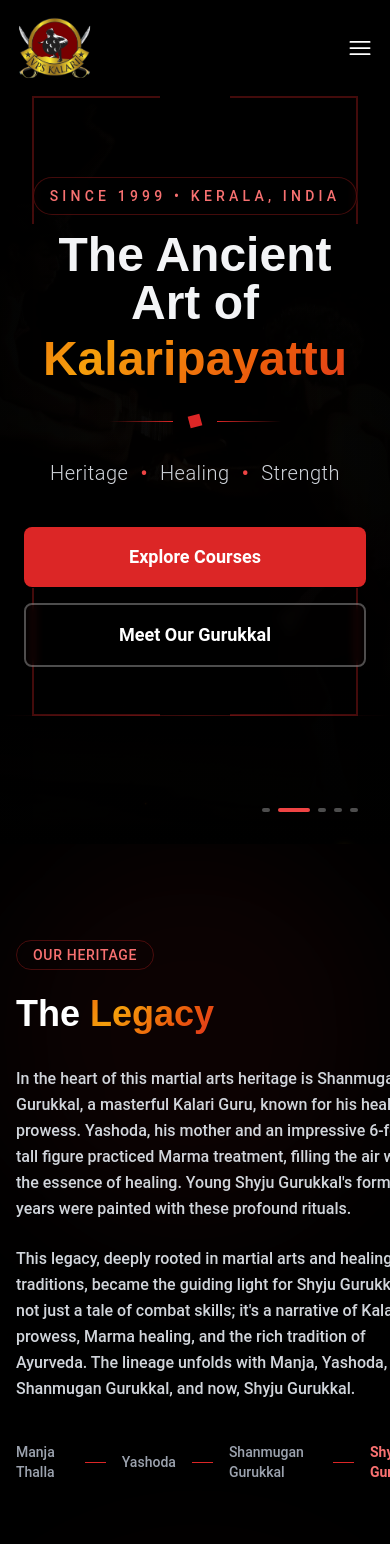
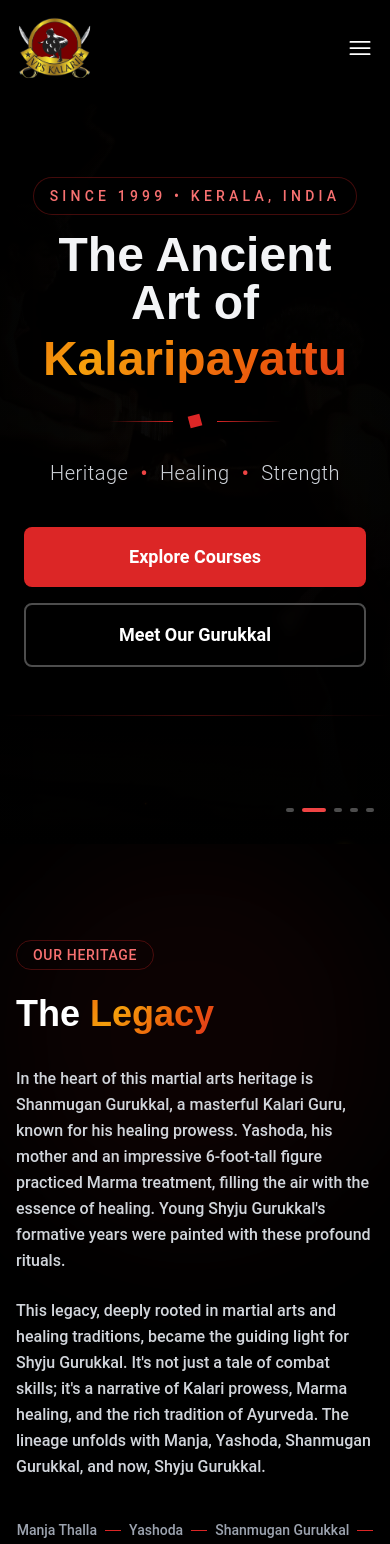
Before and after one commit to manojLuffy/vps-kalari, a React (Create React App) app: page / in a window 390 px wide. Shown: the top 1544 px of the page. Built offline with nearby package versions, Linux system fonts and the light colour scheme.

Commit message:
mobile design fixes

```diff
--- a/src/component/Common/Footer.js
+++ b/src/component/Common/Footer.js
@@ -199,12 +199,12 @@ function Footer() {
 								Our Branches
 							</motion.h4>
 							<div className="space-y-2 text-gray-300 text-sm">
-								<p>
-									<span className="font-semibold text-red-400/80">Kerala:</span>{" "}
+								<p className="break-words">
+									<span className="font-semibold text-red-400/80 block sm:inline">Kerala:</span>{" "}
 									<span className="text-gray-400">Mezhathoor, Koottanad | Kavupra | Vattamkullam | Panjal, Shornur | Cheruthiruthi</span>
 								</p>
-								<p>
-									<span className="font-semibold text-red-400/80">Outside Kerala:</span>{" "}
+								<p className="break-words">
+									<span className="font-semibold text-red-400/80 block sm:inline">Outside Kerala:</span>{" "}
 									<span className="text-gray-400">Bengaluru | Gwalior | Nashik | Kolkata</span>
 								</p>
 							</div>
--- a/src/component/Community.jsx
+++ b/src/component/Community.jsx
@@ -153,7 +153,7 @@ const Community = () => {
 	];
 
 	return (
-		<div className="bg-black min-h-screen">
+		<div className="bg-black min-h-screen overflow-x-hidden">
 			<Helmet>
 				<title>Community Impact | VPS Kalari</title>
 				<meta property="og:title" content="Community Impact | VPS Kalari" />
--- a/src/component/Courses.jsx
+++ b/src/component/Courses.jsx
@@ -203,7 +203,7 @@ const Courses = () => {
 	}, []);
 
 	return (
-		<div className="bg-black min-h-screen">
+		<div className="bg-black min-h-screen overflow-x-hidden">
 			<Helmet>
 				<title>Courses | VPS Kalari</title>
 				<meta property="og:title" content="VPS Kalari | Authentic Kalaripayattu School in Kerala" />
--- a/src/component/Main.jsx
+++ b/src/component/Main.jsx
@@ -237,27 +237,27 @@ const Hero = () => {
 					transition={{ duration: 10, repeat: Infinity, ease: "easeInOut", delay: 2 }}
 				/>
 
-				{/* Corner Decorations */}
+				{/* Corner Decorations - Hidden on small screens */}
 				<motion.div
-					className="absolute top-24 left-8 w-32 h-32 border-l-2 border-t-2 border-red-600/30"
+					className="hidden sm:block absolute top-24 left-8 w-32 h-32 border-l-2 border-t-2 border-red-600/30"
 					initial={{ opacity: 0, scale: 0.8 }}
 					animate={{ opacity: 1, scale: 1 }}
 					transition={{ delay: 1, duration: 1 }}
 				/>
 				<motion.div
-					className="absolute top-24 right-8 w-32 h-32 border-r-2 border-t-2 border-red-600/30"
+					className="hidden sm:block absolute top-24 right-8 w-32 h-32 border-r-2 border-t-2 border-red-600/30"
 					initial={{ opacity: 0, scale: 0.8 }}
 					animate={{ opacity: 1, scale: 1 }}
 					transition={{ delay: 1.2, duration: 1 }}
 				/>
 				<motion.div
-					className="absolute bottom-32 left-8 w-32 h-32 border-l-2 border-b-2 border-red-600/30"
+					className="hidden sm:block absolute bottom-32 left-8 w-32 h-32 border-l-2 border-b-2 border-red-600/30"
 					initial={{ opacity: 0, scale: 0.8 }}
 					animate={{ opacity: 1, scale: 1 }}
 					transition={{ delay: 1.4, duration: 1 }}
 				/>
 				<motion.div
-					className="absolute bottom-32 right-8 w-32 h-32 border-r-2 border-b-2 border-red-600/30"
+					className="hidden sm:block absolute bottom-32 right-8 w-32 h-32 border-r-2 border-b-2 border-red-600/30"
 					initial={{ opacity: 0, scale: 0.8 }}
 					animate={{ opacity: 1, scale: 1 }}
 					transition={{ delay: 1.6, duration: 1 }}
@@ -374,12 +374,12 @@ const Hero = () => {
 			</motion.div>
 
 			{/* Image Indicators */}
-			<div className="absolute bottom-8 right-8 flex gap-2">
+			<div className="absolute bottom-8 right-4 sm:right-8 flex gap-2">
 				{images.slice(0, 5).map((_, idx) => (
 					<motion.div
 						key={idx}
 						className={`h-1 rounded-full transition-all duration-300 ${
-							idx === currentImage % 5 ? "bg-red-500 w-8" : "bg-white/30 w-2"
+							idx === currentImage % 5 ? "bg-red-500 w-6 sm:w-8" : "bg-white/30 w-2"
 						}`}
 						whileHover={{ scale: 1.2 }}
 					/>
@@ -590,17 +590,17 @@ const LegacySection = () => {
 
 						{/* Lineage Indicator */}
 						<motion.div
-							className="mt-10 flex items-center gap-4 text-sm text-gray-400"
+							className="mt-10 flex flex-wrap items-center justify-center sm:justify-start gap-2 sm:gap-4 text-sm text-gray-400"
 							initial={{ opacity: 0 }}
 							animate={inView ? { opacity: 1 } : {}}
 							transition={{ delay: 0.7 }}>
-							<span>Manja Thalla</span>
-							<div className="h-px w-8 bg-red-600" />
-							<span>Yashoda</span>
-							<div className="h-px w-8 bg-red-600" />
-							<span>Shanmugan Gurukkal</span>
-							<div className="h-px w-8 bg-red-600" />
-							<span className="text-red-400 font-semibold">Shyju Gurukkal</span>
+							<span className="whitespace-nowrap">Manja Thalla</span>
+							<div className="h-px w-4 sm:w-8 bg-red-600" />
+							<span className="whitespace-nowrap">Yashoda</span>
+							<div className="h-px w-4 sm:w-8 bg-red-600" />
+							<span className="whitespace-nowrap">Shanmugan Gurukkal</span>
+							<div className="h-px w-4 sm:w-8 bg-red-600" />
+							<span className="text-red-400 font-semibold whitespace-nowrap">Shyju Gurukkal</span>
 						</motion.div>
 					</motion.div>
 
@@ -777,7 +777,7 @@ const VisionSection = () => {
 
 					{/* Values */}
 					<motion.div
-						className="grid grid-cols-3 gap-8 mt-16"
+						className="grid grid-cols-3 gap-4 sm:gap-8 mt-16"
 						initial={{ opacity: 0, y: 30 }}
 						animate={inView ? { opacity: 1, y: 0 } : {}}
 						transition={{ delay: 0.6, duration: 0.8 }}>
@@ -791,12 +791,12 @@ const VisionSection = () => {
 								className="text-center"
 								whileHover={{ scale: 1.1, y: -5 }}>
 								<motion.div
-									className="text-4xl mb-3"
+									className="text-3xl sm:text-4xl mb-3"
 									animate={{ y: [0, -5, 0] }}
 									transition={{ duration: 2, repeat: Infinity, delay: idx * 0.3 }}>
 									{item.icon}
 								</motion.div>
-								<p className="text-gray-400 text-sm sm:text-base">{item.label}</p>
+								<p className="text-gray-400 text-xs sm:text-base">{item.label}</p>
 							</motion.div>
 						))}
 					</motion.div>
@@ -1186,7 +1186,7 @@ const AnimatedSection = ({ children }) => {
 // Main Component
 export default function Main() {
 	return (
-		<div className="bg-black min-h-screen">
+		<div className="bg-black min-h-screen overflow-x-hidden">
 			<Helmet>
 				<title>VPS Kalari | Authentic Kalaripayattu School in Kerala</title>
 				<meta property="og:title" content="VPS Kalari | Authentic Kalaripayattu School in Kerala" />
--- a/src/component/ShyjuGurukkal.jsx
+++ b/src/component/ShyjuGurukkal.jsx
@@ -114,7 +114,7 @@ const ShyjuGurukkal = () => {
 	];
 
 	return (
-		<div className="bg-black min-h-screen">
+		<div className="bg-black min-h-screen overflow-x-hidden">
 			<Helmet>
 				<title>Shyju Gurukkal | Master of Kalaripayattu and Ayurveda Marma Kalari Chikitsa</title>
 				<meta property="og:title" content="Shyju Gurukkal | Master of Kalaripayattu and Ayurveda Marma Kalari Chikitsa" />
--- a/src/component/Theatre.jsx
+++ b/src/component/Theatre.jsx
@@ -123,7 +123,7 @@ const Theatre = () => {
 	];
 
 	return (
-		<div className="bg-black min-h-screen">
+		<div className="bg-black min-h-screen overflow-x-hidden">
 			<Helmet>
 				<title>Moksha | Kalaripayattu Theatre Performance at VPS Kalari</title>
 				<meta property="og:title" content="Moksha | Kalaripayattu Theatre at VPS Kalari" />
--- a/src/index.css
+++ b/src/index.css
@@ -587,6 +587,7 @@
 		color: #ea580c;
 	}
 
+	html,
 	body {
 		margin: 0;
 		font-family: "Roboto", sans-serif;
@@ -594,5 +595,12 @@
 		-moz-osx-font-smoothing: grayscale;
 		font-weight: 500;
 		background-color: #0a0a0a;
+		overflow-x: hidden;
+	}
+
+	/* Ensure all text can break words on mobile */
+	p, span, h1, h2, h3, h4, h5, h6 {
+		word-wrap: break-word;
+		overflow-wrap: break-word;
 	}
 }
```
